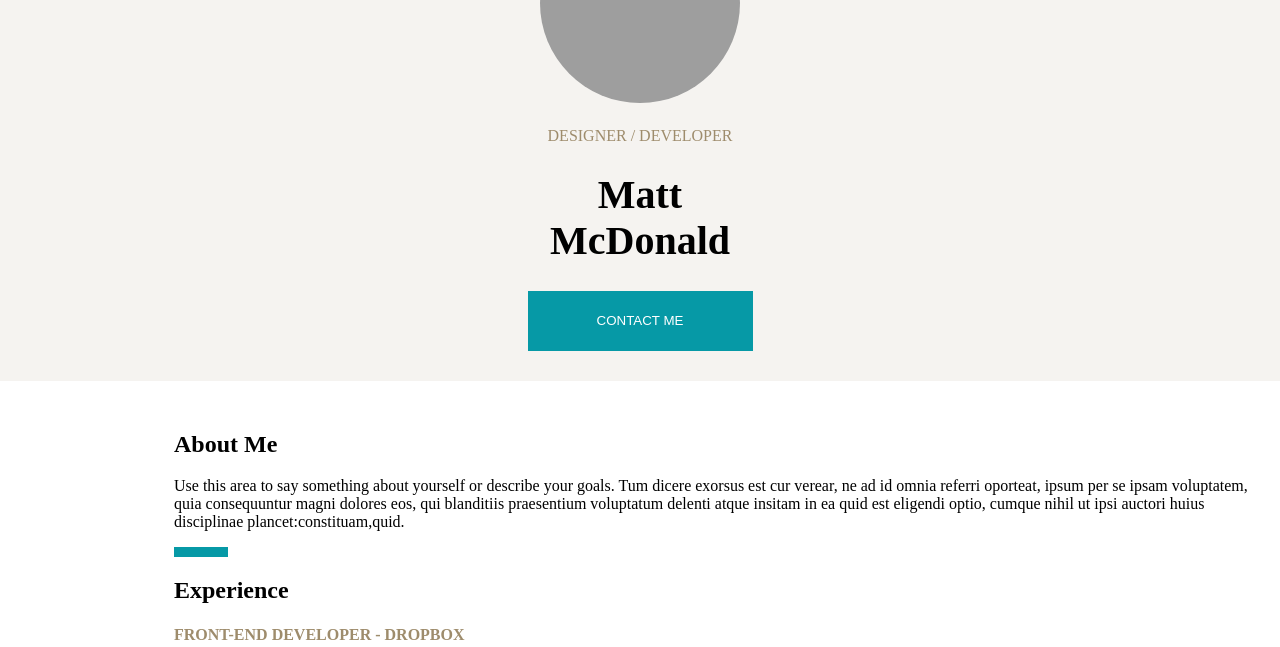
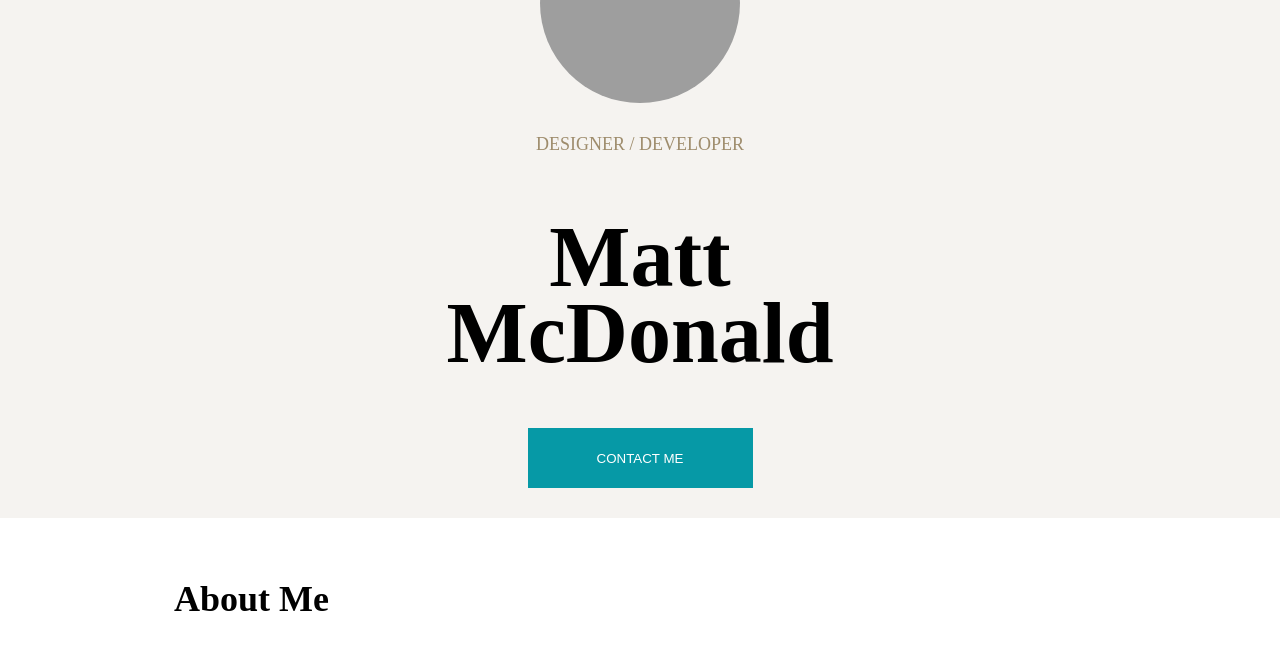
Before and after one commit to Hectormonreal/proyectoCV, a plain HTML site: page index.html in a window 1280 px wide. Shown: the part 127-774 px from the top of the page. Drawn offline with Linux system fonts and the light colour scheme; grey boxes are pictures that could not be loaded.

Commit message:
ajusta tamaños de fuente y alineación en el estilo del currículum

```diff
--- a/style.css
+++ b/style.css
@@ -146,10 +146,14 @@ main{
         top: -20px;
     }
     .nombre {
-        font-size: 40px;
+        font-size: 86px;
+        line-height: 76px;
     }
-    p {
+    p, li {
         margin-left: 144px;
+        font-size: 20px;
+        line-height: 34px;
+
     }
     h2, h3, h4 ,li {
         margin-left: 144px;
@@ -189,4 +193,13 @@ main{
     header{
         width: auto;
     }
+    .designer{
+        font-size: 18px;
+    }
+    h2{
+        font-size: 36px;
+    }
+    h4{
+        font-size: 18px;
+    }
 }
```
